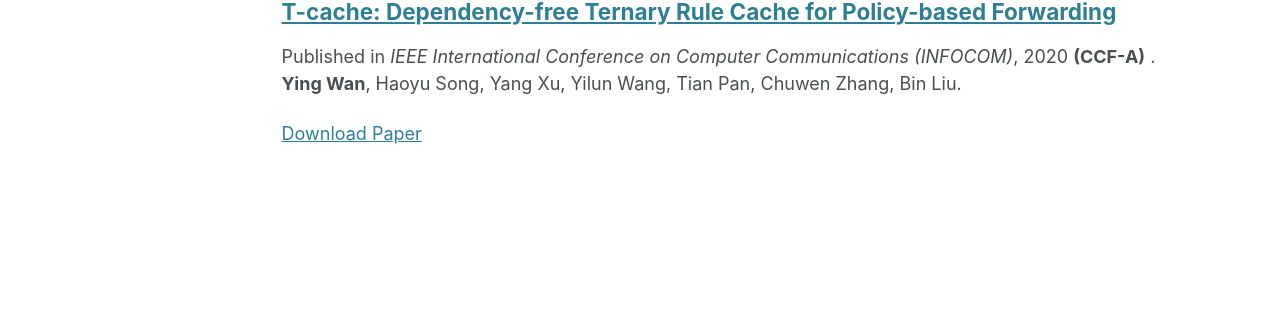
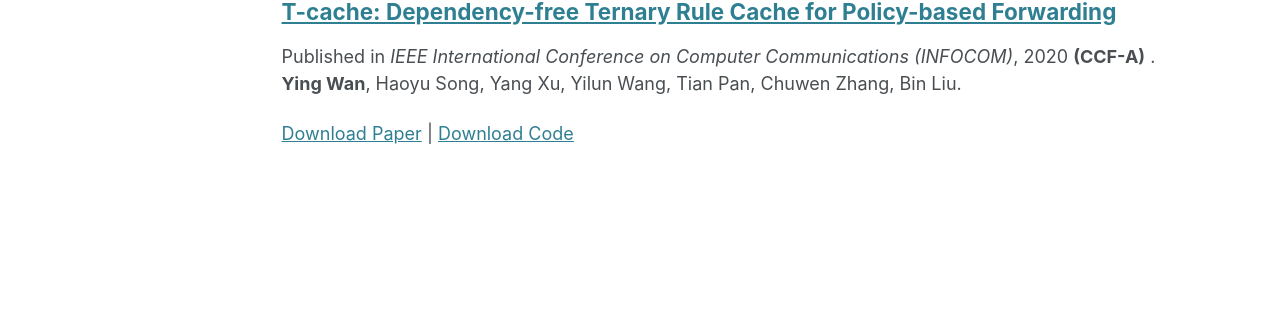
Before and after one commit to wany16/wany16.github.io, a Jekyll site: the page built from _pages/publications.html, in a window 1280 px wide and 1152 px high. Shown: the part 592-904 px from the top of the window. Built offline with Jekyll 4.4.1, drawn with Linux system fonts in a browser that asks for light colours; some web fonts are replaced.

Commit message:
add pubs

```diff
--- a/_includes/archive-single.html
+++ b/_includes/archive-single.html
@@ -66,6 +66,11 @@
     <p><a href="{{ post.paperurl }}">Download Paper</a> | <a href="{{ post.slidesurl }}">Download Slides</a> | <a href="{{ post.codeurl }}">Download Code</a></p>
     {% elsif post.paperurl and post.slidesurl %}
     <p><a href="{{ post.paperurl }}">Download Paper</a> | <a href="{{ post.slidesurl }}">Download Slides</a></p>
+    {% elsif post.paperurl and post.codeurl %}
+    <p><a href="{{ post.paperurl }}">Download Paper</a> | <a href="{{ post.codeurl }}">Download Code</a></p>
+    {% elsif post.slidesurl and post.codeurl %}
+    <p><a href="{{ post.slidesurl }}">Download Slides</a> | <a href="{{ post.codeurl }}">Download Code</a></p>
+
     {% elsif post.citation and post.paperurl %}
       <p>Recommended citation: {{ post.citation }}<br /><a href="{{ post.paperurl }}">Download Paper</a></p>
     {% elsif post.citation and post.slidesurl %}
@@ -76,6 +81,8 @@
       <p><a href=" {{ post.paperurl }} ">Download Paper</a></p>
     {% elsif post.slidesurl %}
       <p><a href="{{ post.slidesurl }}">Download Slides</a></p>
+    {% elsif post.codeurl %}
+      <p><a href="{{ post.codeurl }}">Download Code</a></p>
     {% endif %}
 
   </article>
```
